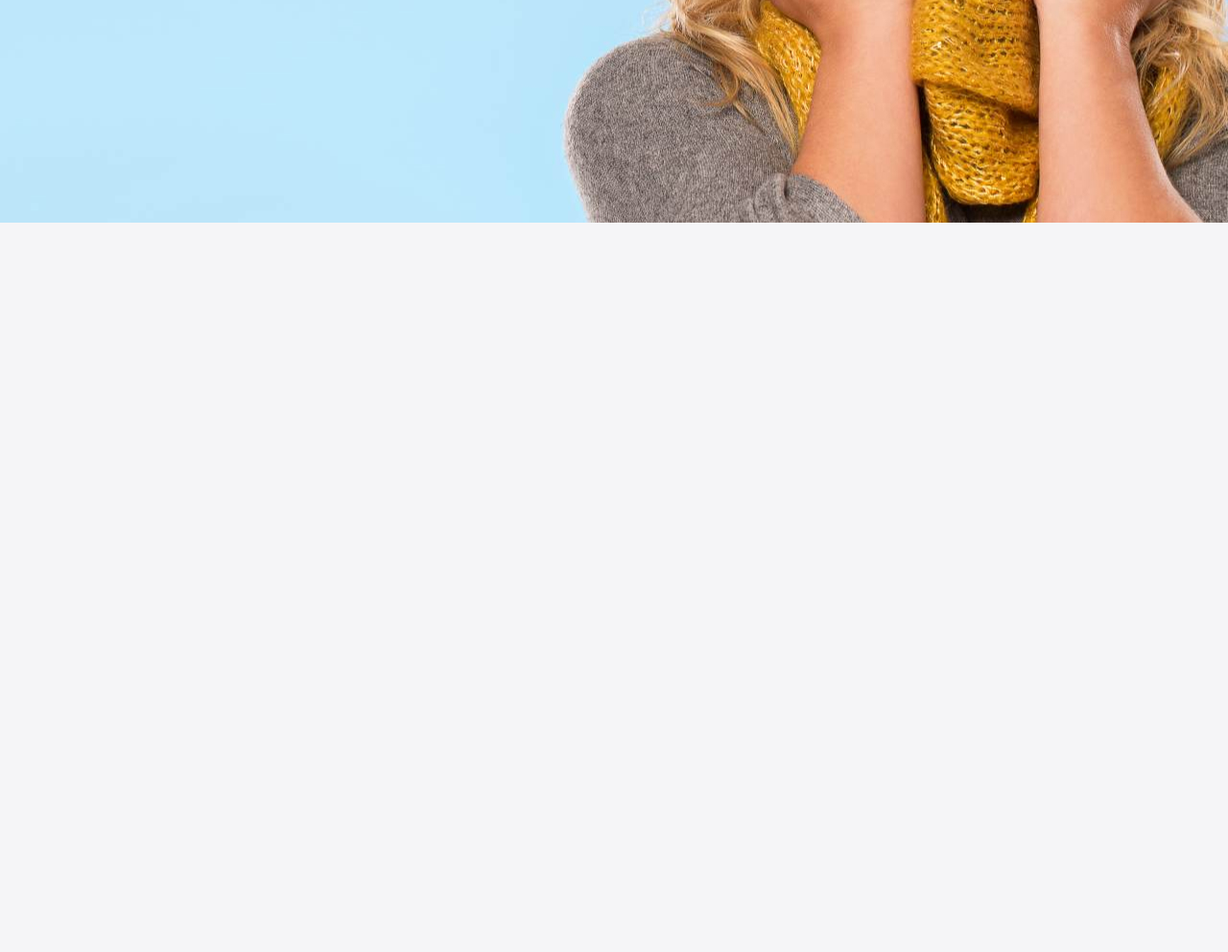
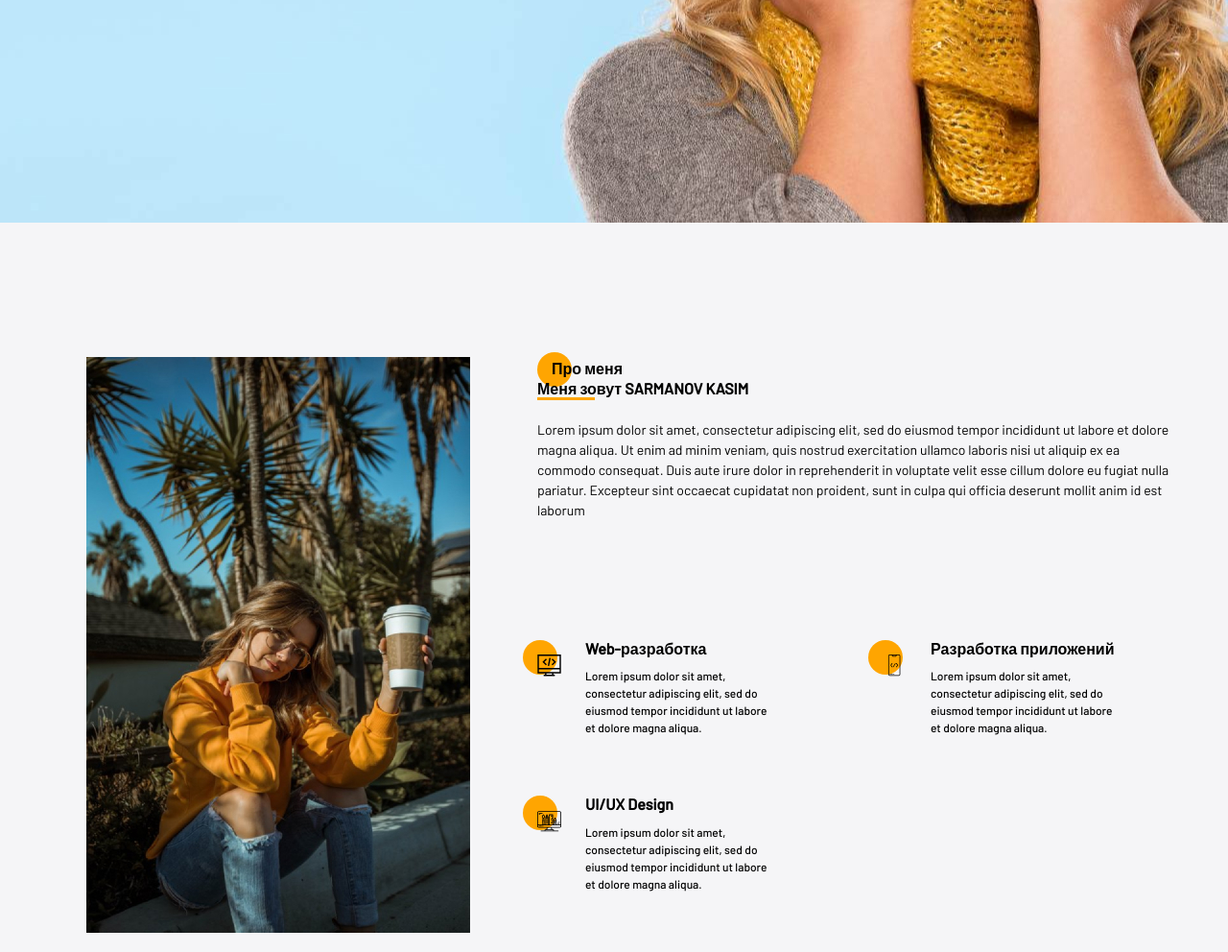
Before and after one commit to kasim87/MY__PORTFOLIO, a website built with Vite: page index.html in a window 1280 px wide. Shown: the part 568-1560 px from the top of the page at 96% size. Before the commit the page ends 800 px from the top, so only its background shows below. Built offline with nearby package versions, Linux system fonts and the light colour scheme.

Commit message:
CREATE section about

```diff
--- a/index.html
+++ b/index.html
@@ -182,6 +182,74 @@
       </div>
     </section>
 
+    <section class="about">
+      <div class="container">
+        <div class="about__wrapper">
+          <div class="about__photo">
+            <img src="/src/img/main_photo.jpg" alt="myPhoto" />
+          </div>
+          <div class="about__descr">
+            <h2 class="title title_fz16 about__title">Про меня</h2>
+            <div class="title title__fz36 about__subtitle">
+              Меня зовут SARMANOV KASIM
+            </div>
+            <div class="divider"></div>
+            <p class="about__text">
+              Lorem ipsum dolor sit amet, consectetur adipiscing elit, sed do
+              eiusmod tempor incididunt ut labore et dolore magna aliqua. Ut
+              enim ad minim veniam, quis nostrud exercitation ullamco laboris
+              nisi ut aliquip ex ea commodo consequat. Duis aute irure dolor in
+              reprehenderit in voluptate velit esse cillum dolore eu fugiat
+              nulla pariatur. Excepteur sint occaecat cupidatat non proident,
+              sunt in culpa qui officia deserunt mollit anim id est laborum
+            </p>
+          </div>
+          <div class="about__skills">
+            <div class="about__skills-item">
+              <div class="about__skills-circle">
+                <img
+                  src="/src/icons/about_me/web_development.svg"
+                  alt="web-dev"
+                />
+              </div>
+
+              <div>
+                <div class="title title__fz14">Web-разработка</div>
+                <div class="about__skills-text">
+                  Lorem ipsum dolor sit amet, consectetur adipiscing elit, sed
+                  do eiusmod tempor incididunt ut labore et dolore magna aliqua.
+                </div>
+              </div>
+            </div>
+            <div class="about__skills-item">
+              <div class="about__skills-circle">
+                <img src="/src/icons/about_me/mobile_dev.svg" alt="web-dev" />
+              </div>
+              <div>
+                <div class="title title__fz14">Разработка приложений</div>
+                <div class="about__skills-text">
+                  Lorem ipsum dolor sit amet, consectetur adipiscing elit, sed
+                  do eiusmod tempor incididunt ut labore et dolore magna aliqua.
+                </div>
+              </div>
+            </div>
+            <div class="about__skills-item">
+              <div class="about__skills-circle">
+                <img src="/src/icons/about_me/design.svg" alt="web-dev" />
+              </div>
+              <div>
+                <div class="title title__fz14">UI/UX Design</div>
+                <div class="about__skills-text">
+                  Lorem ipsum dolor sit amet, consectetur adipiscing elit, sed
+                  do eiusmod tempor incididunt ut labore et dolore magna aliqua.
+                </div>
+              </div>
+            </div>
+          </div>
+        </div>
+      </div>
+    </section>
+
     <script type="module" src="/src/js/script.js"></script>
   </body>
 </html>
--- a/src/sass/blocks/about.scss
+++ b/src/sass/blocks/about.scss
@@ -0,0 +1,65 @@
+@use "/src/sass/base/mixins.scss" as *;
+
+.about {
+  padding-top: 120px;
+  &__wrapper {
+    display: grid;
+    grid-template-columns: 400px 670px;
+    grid-template-rows: minmax(250px, aute) minmax(260px, aute);
+    grid-auto-rows: minmax(260px, aute);
+    gap: 40px 70px;
+  }
+  &__photo {
+    grid-row: 1/3;
+    img {
+      width: 100%;
+    }
+  }
+  &__descr {
+    .divider {
+      margin-top: 0;
+    }
+  }
+  &__title {
+    @include before_circle;
+    padding-left: 15px;
+  }
+  &__text {
+    margin-top: 20px;
+    color: rgba(0, 0, 0, 1);
+    font-size: 14px;
+    line-height: 21px;
+  }
+  &__skills {
+    display: grid;
+    grid-template: repeat(2, 1fr) / repeat(2, 1fr);
+    grid-auto-rows: 1fr;
+    gap: 20px 50px;
+    &-item {
+      display: grid;
+      grid-template-columns: 30px 200px;
+      column-gap: 20px;
+      padding: 0;
+    }
+    &-circle {
+      position: relative;
+      padding: 15px 0 0 0;
+      @include before_circle;
+      &::before {
+        top: 0;
+        left: -15px;
+      }
+      img {
+        width: 25px;
+        height: 23.45px;
+      }
+    }
+    &-text {
+      margin-top: 10px;
+      color: rgba(0, 0, 0, 1);
+      font-size: 12px;
+      font-weight: 500;
+      line-height: 18px;
+    }
+  }
+}
```
